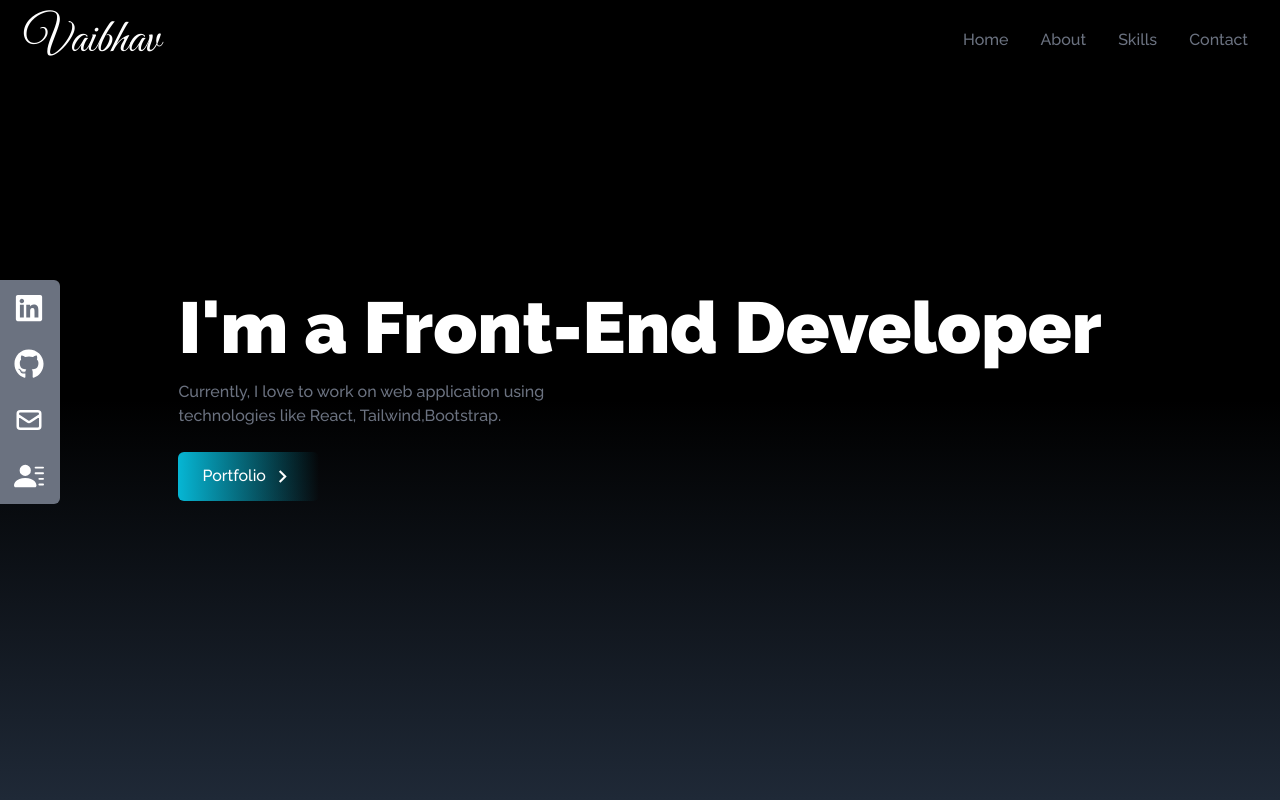
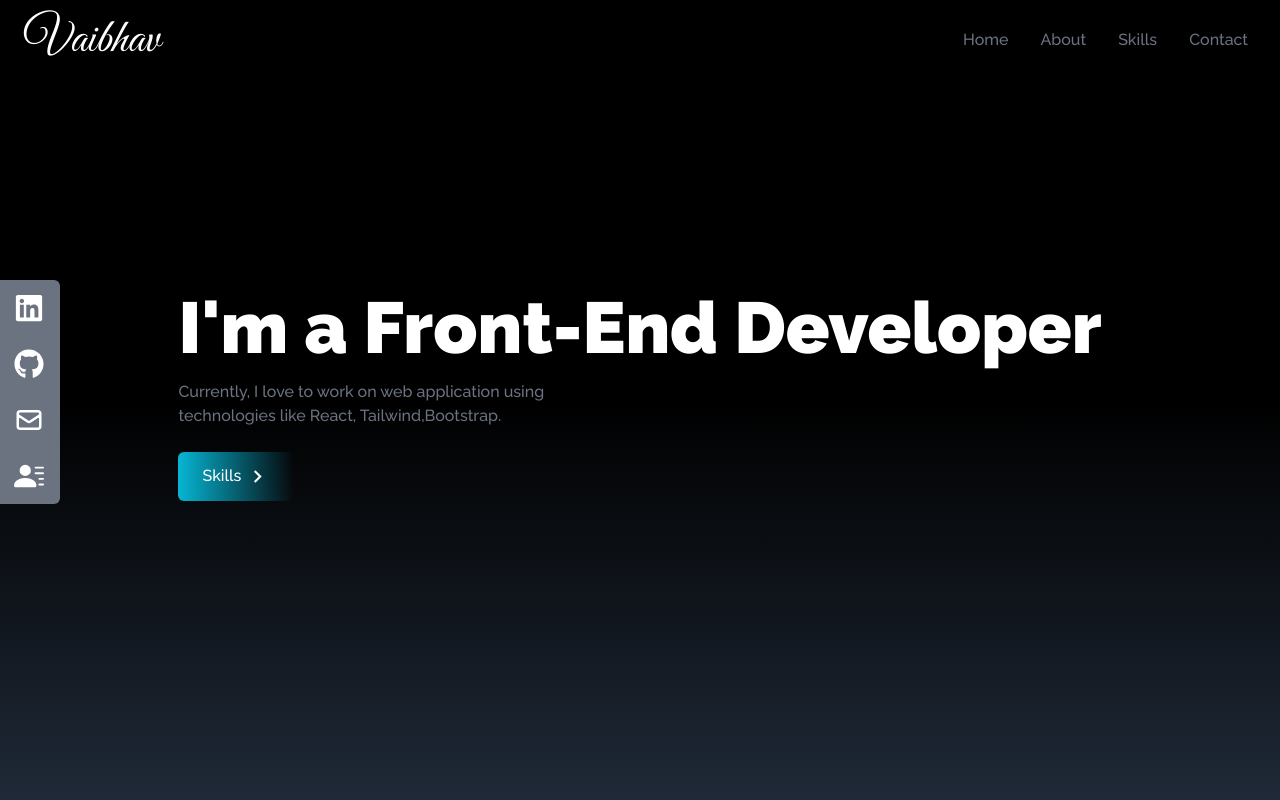
Before and after one commit to vaibhav-hundekar/React-Portfolio, a React (Create React App) app: page / in a window 1280 px wide. Shown: the top 800 px of the page. Built offline with nearby package versions, Linux system fonts and the light colour scheme.

Commit message:
Update Home.jsx

```diff
--- a/src/Components/Home.jsx
+++ b/src/Components/Home.jsx
@@ -21,12 +21,12 @@ const Home = () => {
 
           <div>
             <Link
-              to="portfolio"
+              to="skills"
               smooth
               duration={500}
               className="group text-white w-fit px-6 py-3 my-2 flex items-center rounded-md bg-gradient-to-r from-cyan-500  cursor-pointer"
             >
-              Portfolio
+              Skills
               <span className="group-hover:rotate-90 duration-300">
                 <MdOutlineKeyboardArrowRight size={25} className="ml-1" />
               </span>
```
